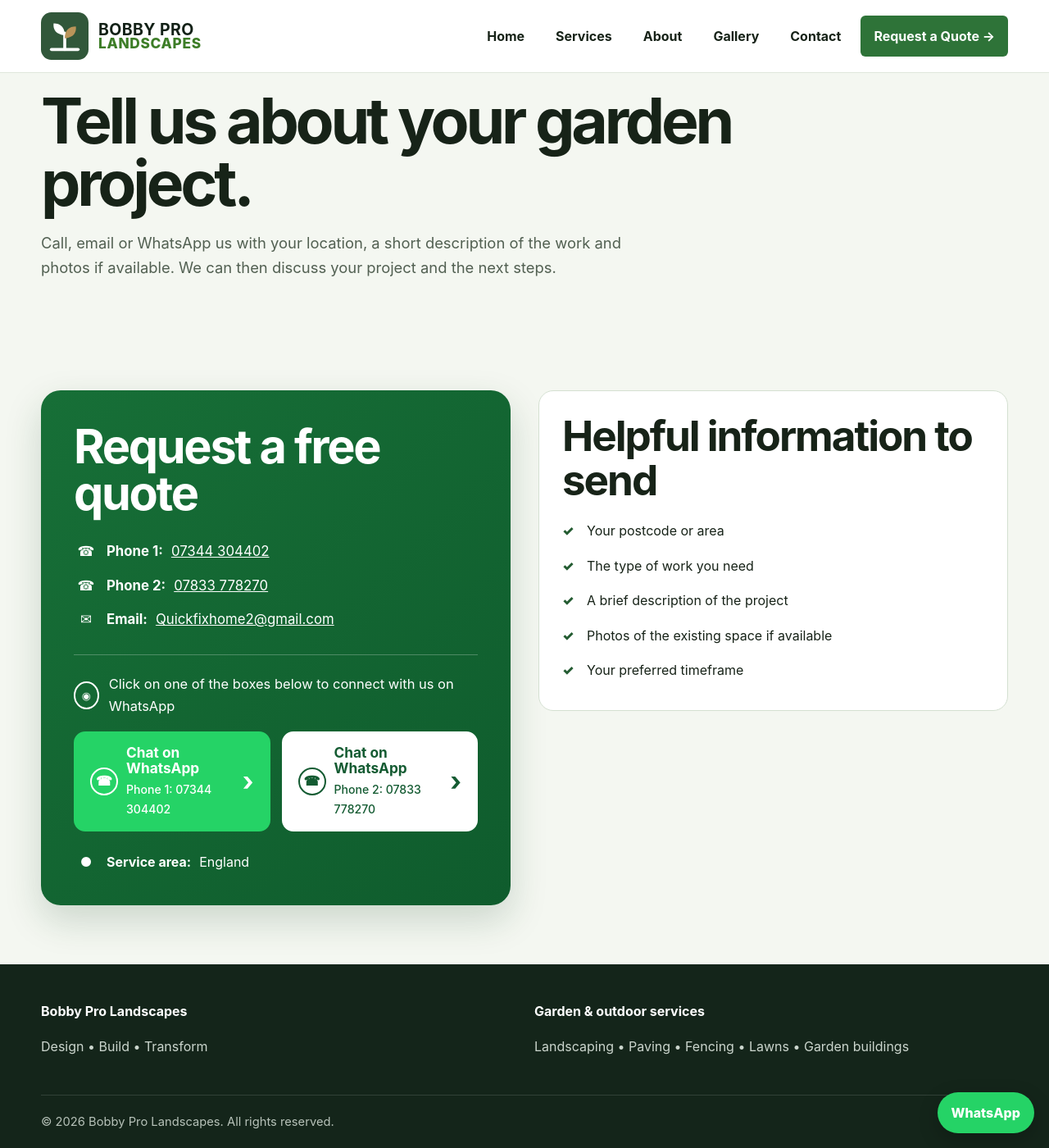
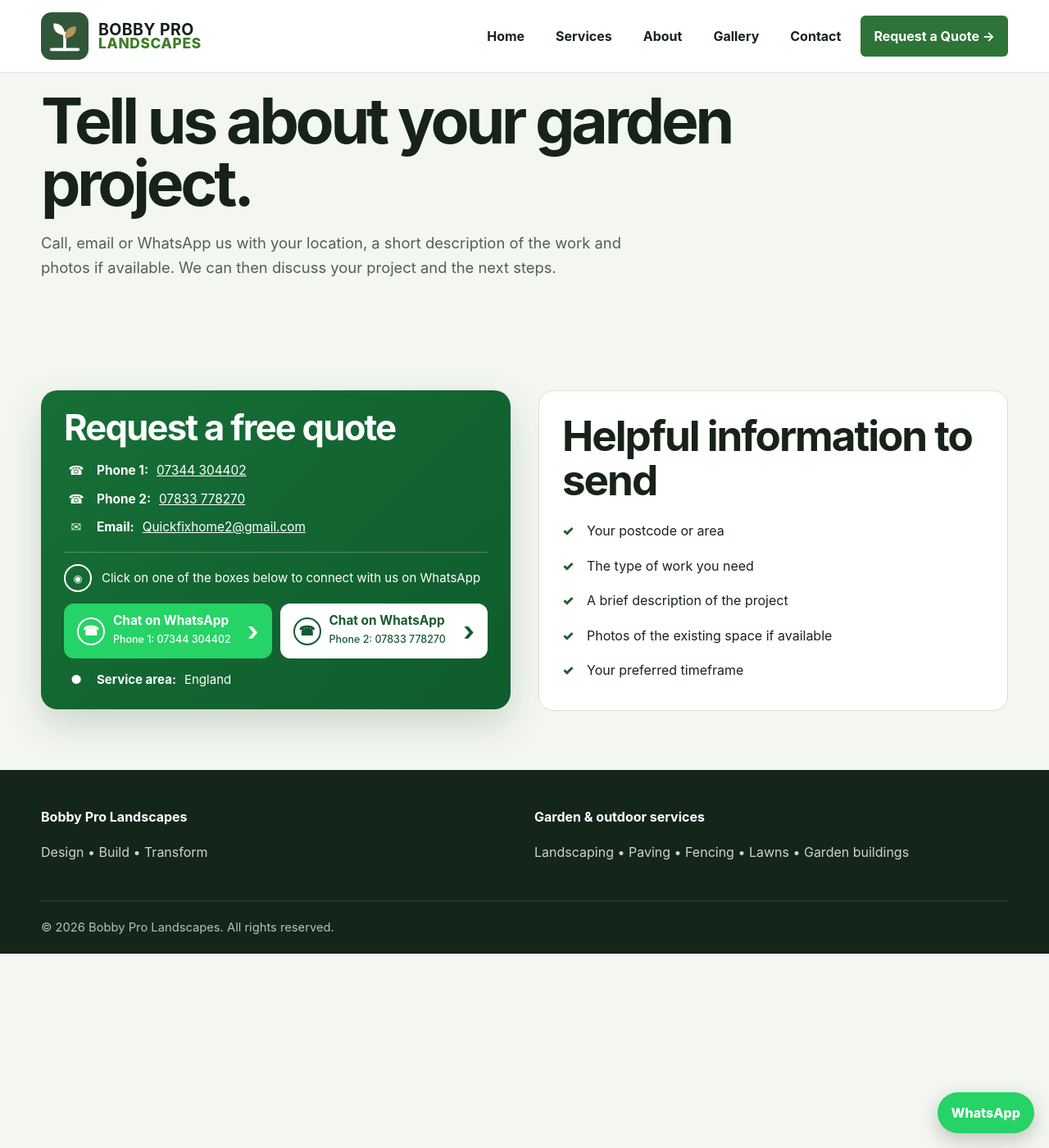
Before and after one commit to arsalanbobby/Bobby-Pro-Landscapes, a Jekyll site: the page built from contact.md, in a window 1280 px wide and 1400 px high, scrolled down 95 px. Shown: the whole window at 82% size. Built offline with Jekyll 4.4.1, drawn with Linux system fonts in a browser that asks for light colours.

Commit message:
Reduce contact quote section size

```diff
--- a/assets/css/style.css
+++ b/assets/css/style.css
@@ -489,3 +489,16 @@ a{color:inherit}
 @media(max-width:820px){
   .contact-box-modern .whatsapp-choice-grid{grid-template-columns:1fr!important}
 }
+
+
+/* Compact contact section */
+.contact-box-modern{padding:24px 28px!important;border-radius:20px!important}
+.contact-box-modern h2{font-size:clamp(2rem,3.4vw,3rem)!important;margin-bottom:18px!important}
+.contact-line{margin:9px 0!important;font-size:.96rem!important}
+.whatsapp-instruction{margin:18px 0 10px!important;padding-top:14px!important;font-size:.94rem!important}
+.contact-box-modern .whatsapp-choice-grid{gap:10px!important}
+.contact-box-modern a.whatsapp-choice{min-height:64px!important;padding:10px 14px!important;border-radius:12px!important}
+.contact-box-modern a.whatsapp-choice strong{font-size:.96rem!important}
+.contact-box-modern a.whatsapp-choice small{font-size:.78rem!important}
+.service-area-line{margin-top:14px!important;font-size:.94rem!important}
+@media(max-width:820px){.contact-box-modern{padding:22px 18px!important}}
```
